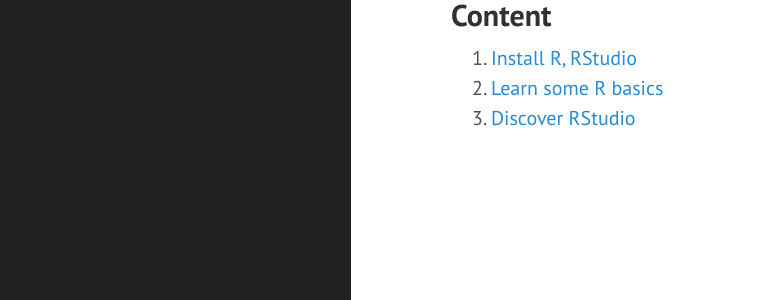
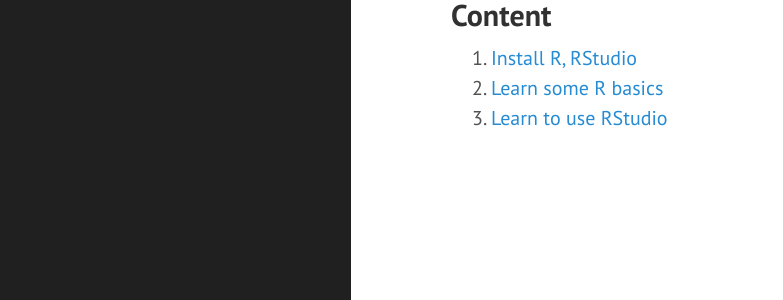
Before and after one commit to emanuelhuber/Rcourse, a Jekyll site: the page built from index.md, in a window 1280 px wide. Shown: the part 261-561 px from the top of the page, without its empty margins (9-792 px from the left). Built offline with Jekyll 4.4.1, drawn with Linux system fonts in a browser that asks for light colours; Markdown is read by kramdown in place of the engine named in the settings.

Commit message:
Update index.md

```diff
--- a/index.md
+++ b/index.md
@@ -13,4 +13,4 @@ title: Home
 
 1. [Install R, RStudio](01_installation)
 2. [Learn some R basics](02_Rbasics)
-3. [Discover RStudio](03_rstudio)
+3. [Learn to use RStudio](03_rstudio)
```
